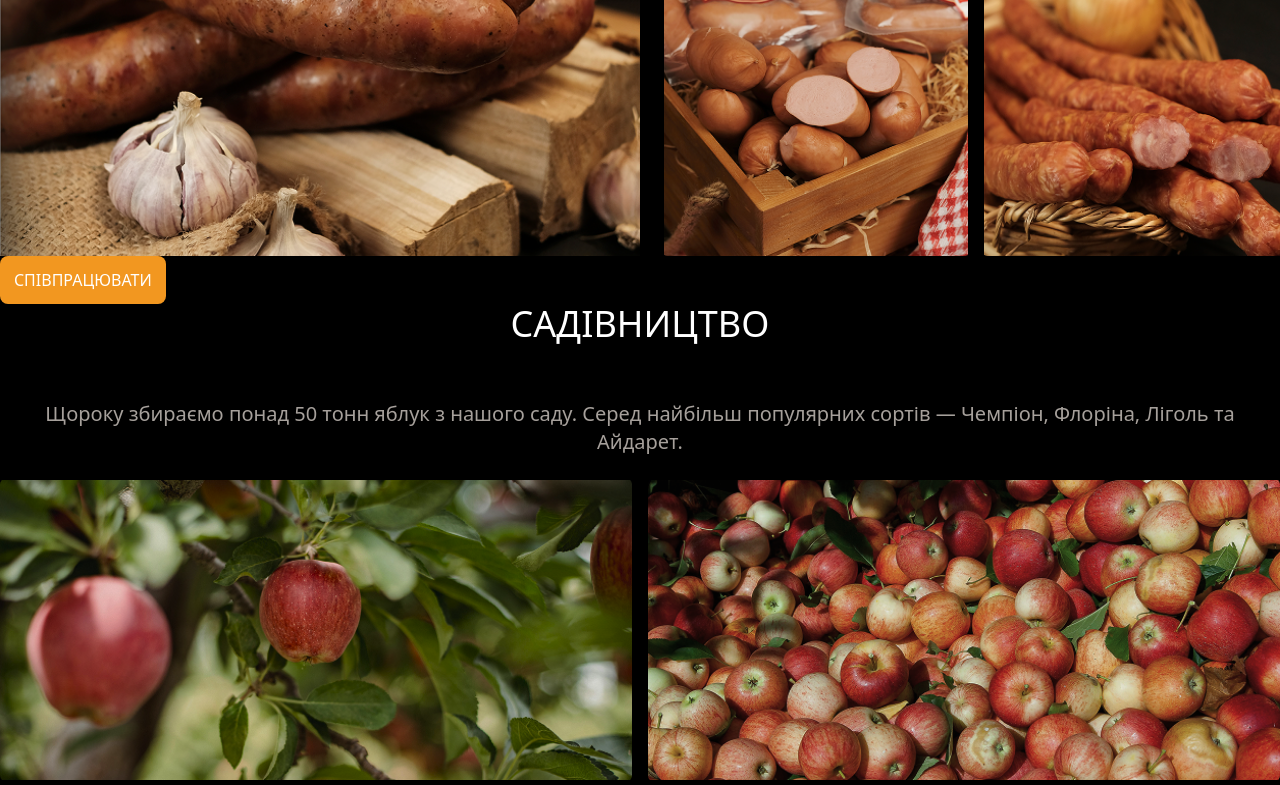
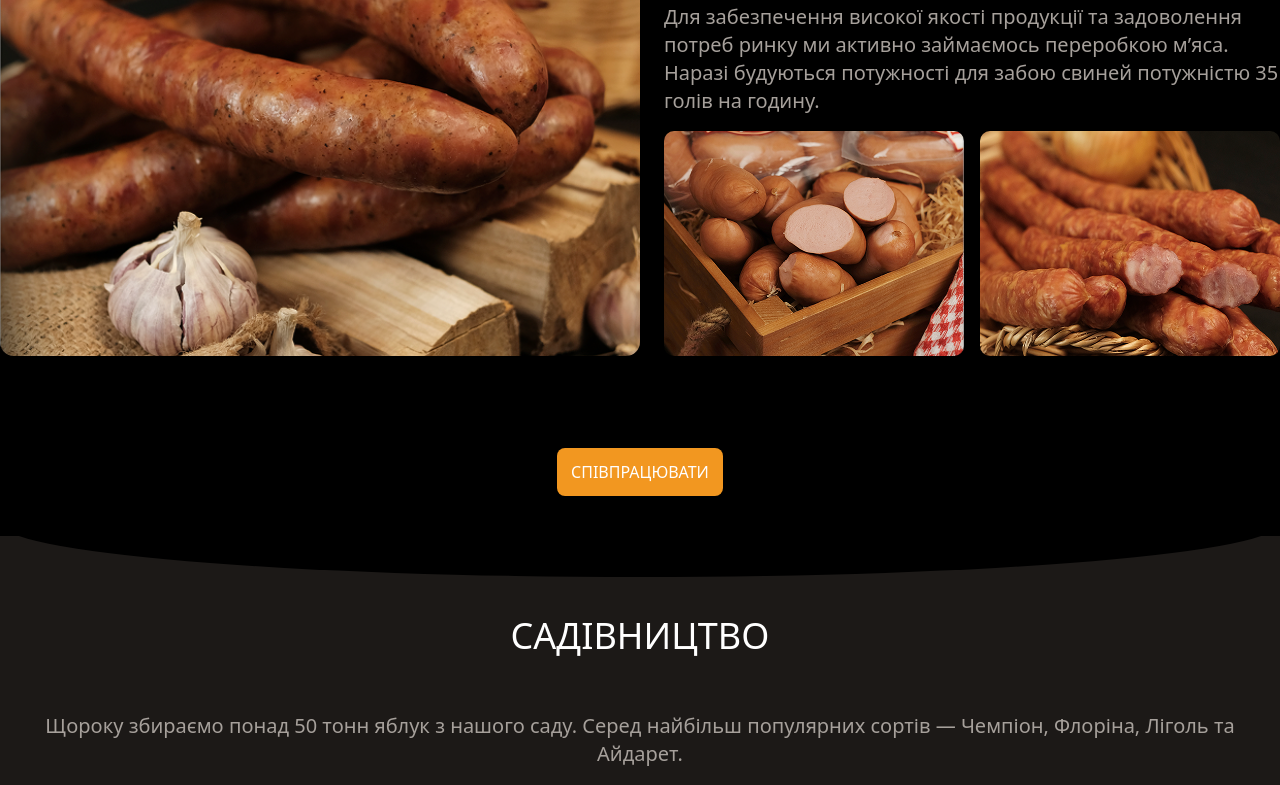
Before and after one commit to ArtemixArt228/chaika, a Next.js app: page /activity-areas in a window 1280 px wide. Shown: the part 2360-3145 px from the top of the page. Built offline with nearby package versions, Linux system fonts and the light colour scheme.

Commit message:
Refactor BusinessSection and related components: improve layout responsiveness, update spacing, refine image styles, and enhance overall visual consistency with adjusted text alignment and new background elements.

```diff
--- a/src/app/activity-areas/business-section/business-section.tsx
+++ b/src/app/activity-areas/business-section/business-section.tsx
@@ -50,16 +50,26 @@ const BUSINESS_INFO = [
 
 export const BusinessSection = () => {
   return (
-    <section className="container mx-auto mb-20">
+    <section className="mb-20">
+      <div className="relative">
+        <div className="container mx-auto">
           {BUSINESS_ITEMS.map((item, i) => (
             <BusinessItem {...item} key={i} reverse={i % 2 !== 0} />
           ))}
 
+          <div className="flex justify-center mb-10">
             <MainButton text="Співпрацювати" />
+          </div>
+        </div>
 
+        <div className="absolute -bottom-[4.5%] w-full h-[3%] bg-black rounded-b-[50%_100%]" />
+      </div>
+
+      <div className="bg-stone-900 py-20">
         {BUSINESS_INFO.map((item, i) => (
           <BusinessInfo {...item} key={i} />
         ))}
+      </div>
     </section>
   );
 };
--- a/src/app/activity-areas/business-section/components/business-info.tsx
+++ b/src/app/activity-areas/business-section/components/business-info.tsx
@@ -15,29 +15,32 @@ export const BusinessInfo = ({
   businessSubimage2,
 }: TBusinessInfoProps) => {
   return (
-    <div className="flex flex-col gap-6">
+    <div className="flex flex-col gap-6 px-3 lg:p-0 mb-20 container mx-auto">
       <h4 className="text-center text-white uppercase text-4xl mb-8">
         {businessHeadline}
       </h4>
+
       <p className="text-stone-400 text-xl text-center">
         {businessDescription}
       </p>
 
-      <div className="flex items-center gap-4">
-        <div className="w-1/2 h-75 relative">
+      <div className="flex flex-col sm:flex-row items-center gap-4">
+        <div className="w-full sm:w-1/2 aspect-[4/3] relative">
           <Image
             src={businessSubimage1}
-            alt="Business"
+            alt="Business Image 1"
             fill
-            className="object-cover"
+            className="object-cover rounded-lg"
+            sizes="(max-width: 640px) 100vw, 50vw"
           />
         </div>
-        <div className="w-1/2 h-75 relative">
+        <div className="w-full sm:w-1/2 aspect-[4/3] relative">
           <Image
             src={businessSubimage2}
-            alt="Business"
+            alt="Business Image 2"
             fill
-            className="object-cover"
+            className="object-cover rounded-lg"
+            sizes="(max-width: 640px) 100vw, 50vw"
           />
         </div>
       </div>
--- a/src/app/activity-areas/business-section/components/business-item.tsx
+++ b/src/app/activity-areas/business-section/components/business-item.tsx
@@ -22,37 +22,43 @@ export const BusinessItem = ({
 }: TBusinessItemProps) => {
   return (
     <div
-      className={cn("flex gap-6 items-end", {
-        "flex-row-reverse": reverse,
-      })}
+      className={cn(
+        "flex flex-col-reverse p-3 lg:px-0 lg:flex-row gap-6 items-end mb-20",
+        {
+          "md:flex-row-reverse": reverse,
+        },
+      )}
     >
-      <div className="w-1/2 h-130 relative shrink-0">
+      <div className="w-full md:w-1/2 aspect-[4/3] relative shrink-0">
         <Image
           src={businessImage}
           alt="Business"
           fill
-          className="object-cover"
+          className="object-cover rounded-xl"
+          sizes="(max-width: 768px) 100vw, 50vw"
         />
       </div>
 
-      <div className="flex flex-col gap-4">
+      <div className="flex flex-col gap-4 w-full">
         <h6 className="text-white uppercase text-3xl">{businessHeadline}</h6>
         <p className="text-stone-400 text-xl">{businessDescription}</p>
-        <div className="flex gap-4">
-          <div className="w-76 h-70 relative">
+        <div className="flex gap-4 flex-row">
+          <div className="w-1/2 aspect-[4/3] relative">
             <Image
               src={businessSubimage1}
-              alt="Business"
+              alt="Subimage 1"
               fill
-              className="object-cover"
+              className="object-cover rounded-lg"
+              sizes="(max-width: 640px) 100vw, 50vw"
             />
           </div>
-          <div className="w-76 h-70 relative">
+          <div className="w-1/2 aspect-[4/3] relative">
             <Image
               src={businessSubimage2}
-              alt="Business"
+              alt="Subimage 2"
               fill
-              className="object-cover"
+              className="object-cover rounded-lg"
+              sizes="(max-width: 640px) 100vw, 50vw"
             />
           </div>
         </div>
```
Lines whose indentation alone changed are shown as unchanged.
